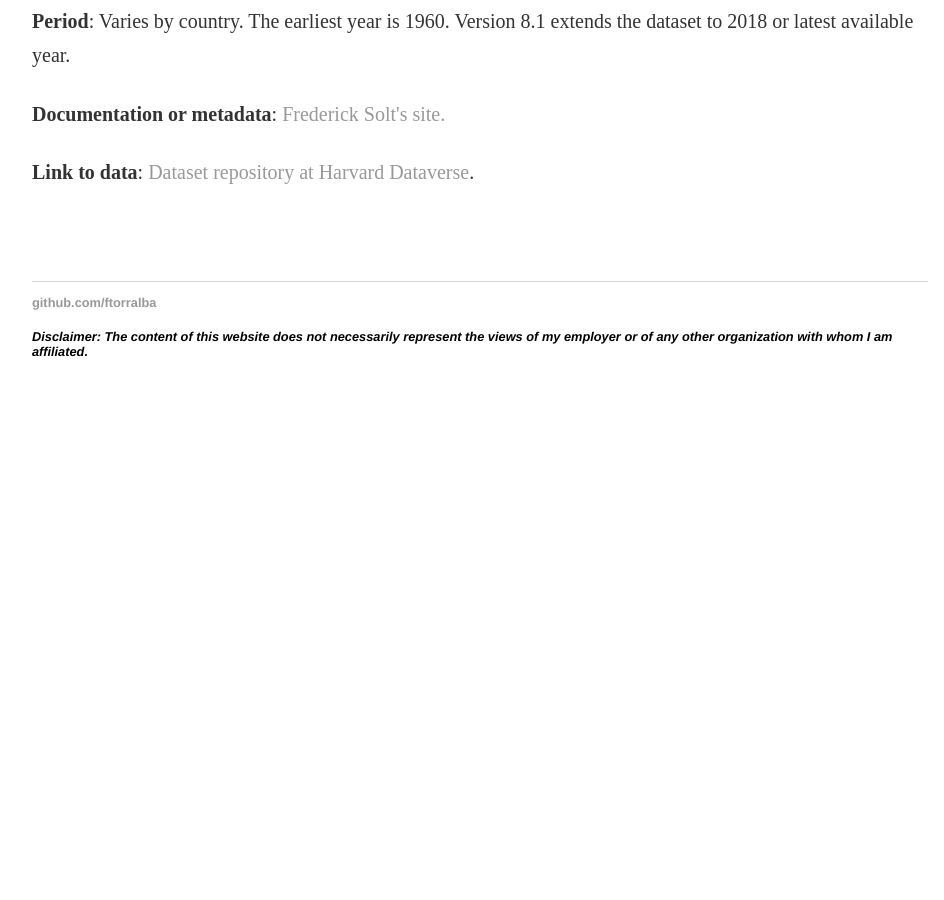
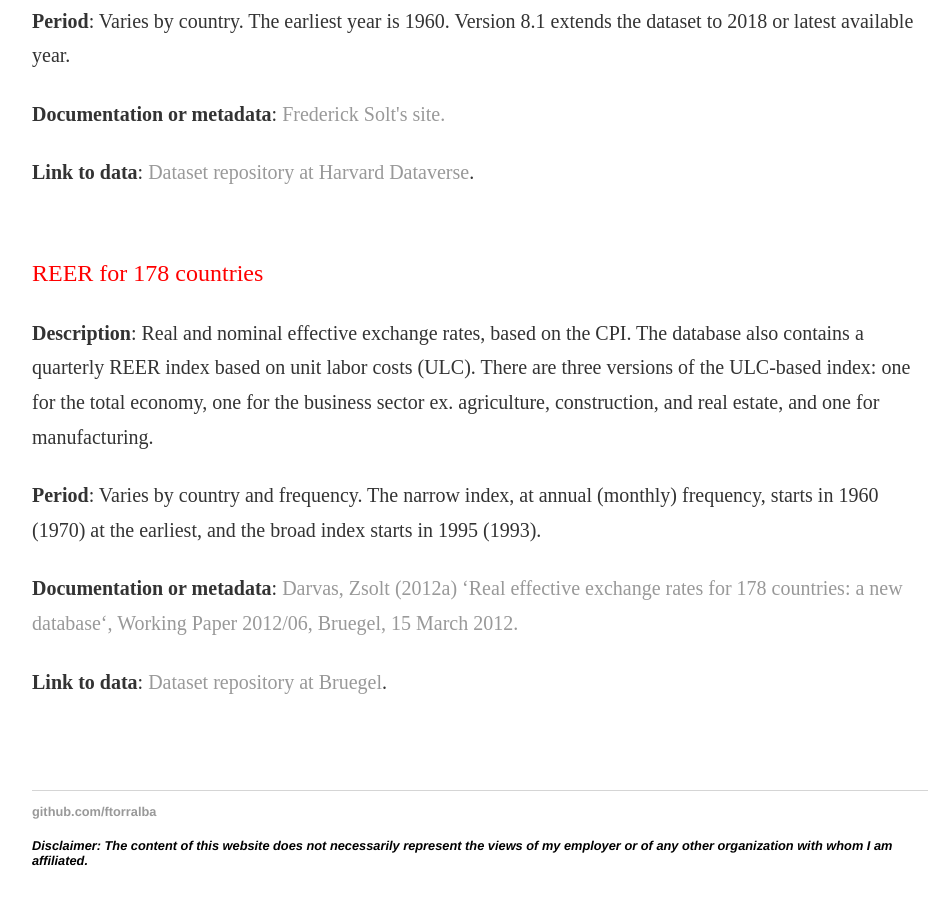
Before and after one commit to ftorralba/ftorralba.github.io, a Jekyll site: the page built from data.html, in a window 1280 px wide and 900 px high, scrolled down 1337 px. Shown: the whole window, without its empty margins (160-1104 px from the left). Built offline with Jekyll 4.4.1, drawn with Linux system fonts in a browser that asks for light colours; before the commit the page ends 1756 px from its top, so only the background shows below that.

Commit message:
adding Zsolt's REER

```diff
--- a/data.html
+++ b/data.html
@@ -56,4 +56,19 @@ title: Data
 	<br />
 	<br />
 
+<font color="red">REER for 178 countries</font><small>
+	<p>
+		<b>Description</b>: Real and nominal effective exchange rates, based on the CPI. The database also contains a quarterly REER index based on unit labor costs (ULC).
+		There are three versions of the ULC-based index: one for the total economy, one for the business sector ex. agriculture, construction, and real estate, and one for
+		manufacturing.
+	<p>
+		<b>Period</b>: Varies by country and frequency. The narrow index, at annual (monthly) frequency, starts in 1960 (1970) at the earliest, and the broad index starts in 1995 (1993).
+	<p>
+		<b>Documentation or metadata</b>: <a href="https://bruegel.org/2012/03/real-effective-exchange-rates-for-178-countries-a-new-database/">Darvas, Zsolt (2012a) ‘Real effective exchange rates for 178 countries: a new database‘, Working Paper 2012/06, Bruegel, 15 March 2012.</a>
+	<p>
+		<b>Link to data</b>: <a href="https://bruegel.org/publications/datasets/real-effective-exchange-rates-for-178-countries-a-new-database/">Dataset repository at Bruegel</a>.
+		</small>
+	<br />
+	<br />
+	<br />
 </div><!-- /.container -->
```
